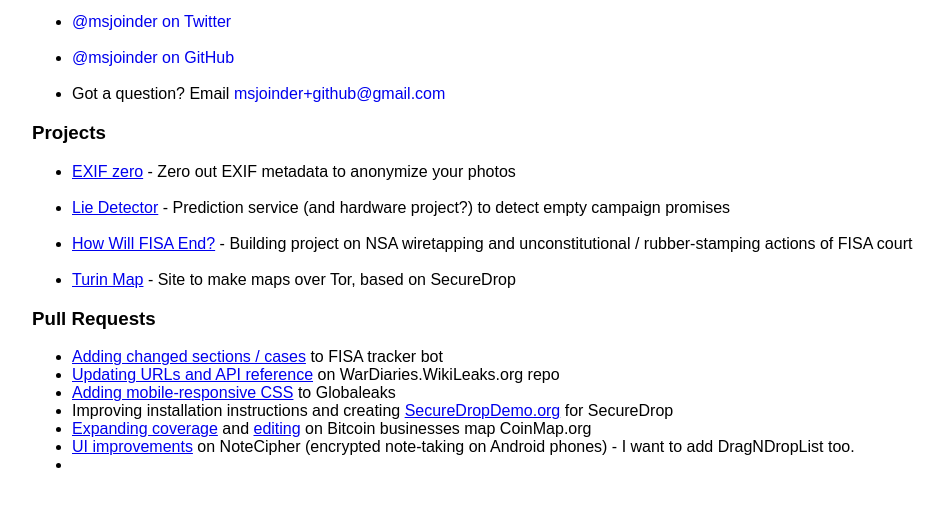
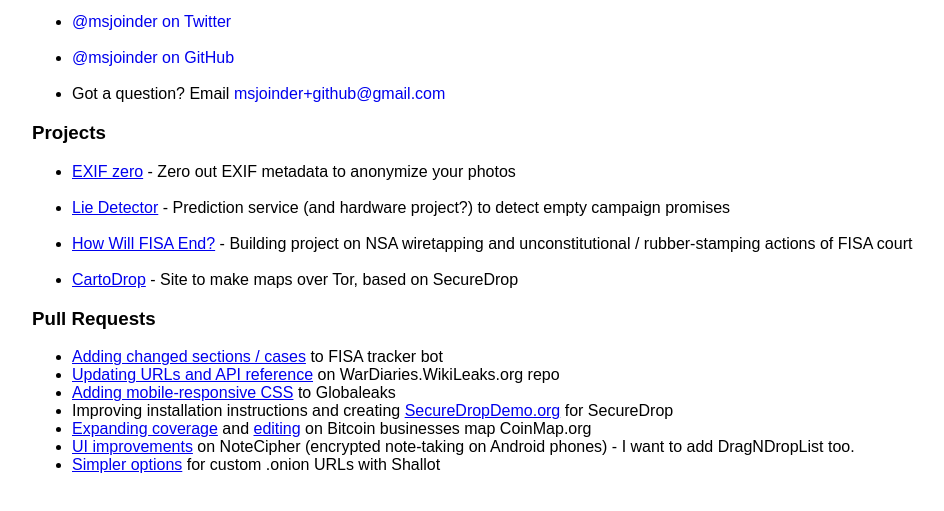
Before and after one commit to misjoinder/msjoinder.github.io, a plain HTML site: page index.html in a window 1280 px wide. Shown: the part 127-638 px from the top of the page, without its empty margins (16-960 px from the left). Drawn offline with Linux system fonts and the light colour scheme; a web font is replaced by a local one.

Commit message:
update project links

```diff
--- a/index.html
+++ b/index.html
@@ -34,7 +34,7 @@
         <li><a href="https://github.com/msjoinder/HowWillFISAEnd">How Will FISA End?</a> - Building project on NSA wiretapping and unconstitutional / rubber-stamping actions of FISA court
         <br>
         <br>
-        <li><a href="https://github.com/msjoinder/turinmap">Turin Map</a> - Site to make maps over Tor, based on SecureDrop
+        <li><a href="https://github.com/msjoinder/cartodrop">CartoDrop</a> - Site to make maps over Tor, based on SecureDrop
       </ul>
       </p>
     </div>
@@ -48,7 +48,7 @@
         <li>Improving installation instructions and creating <a href="http://securedropdemo.org">SecureDropDemo.org</a> for SecureDrop
         <li><a href="https://github.com/prusnak/coinmap/pull/25">Expanding coverage</a> and <a href="https://github.com/prusnak/coinmap/pull/26">editing</a> on Bitcoin businesses map CoinMap.org
         <li><a href="https://github.com/guardianproject/notecipher/pull/20">UI improvements</a> on NoteCipher (encrypted note-taking on Android phones) - I want to add DragNDropList too.
-        <li>
+        <li><a href="https://github.com/katmagic/Shallot/pull/13">Simpler options</a> for custom .onion URLs with Shallot
       </ul>
       </p>
     </div>
```
